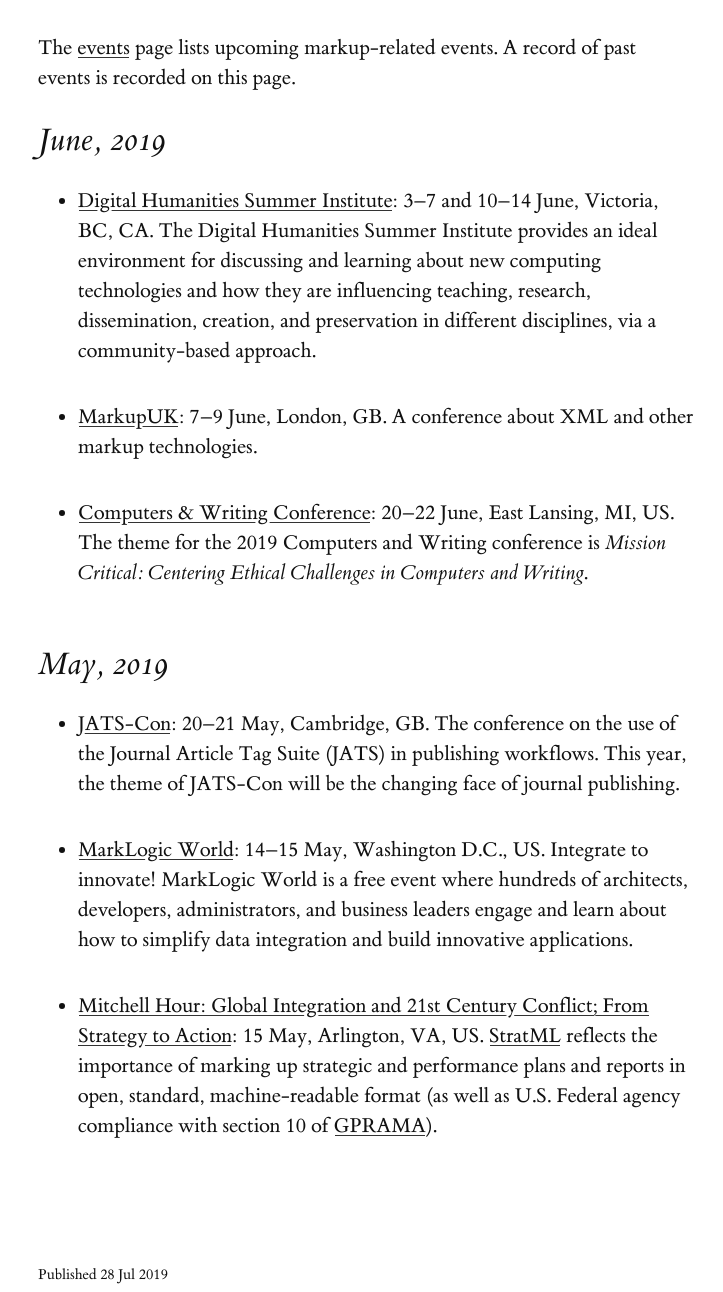
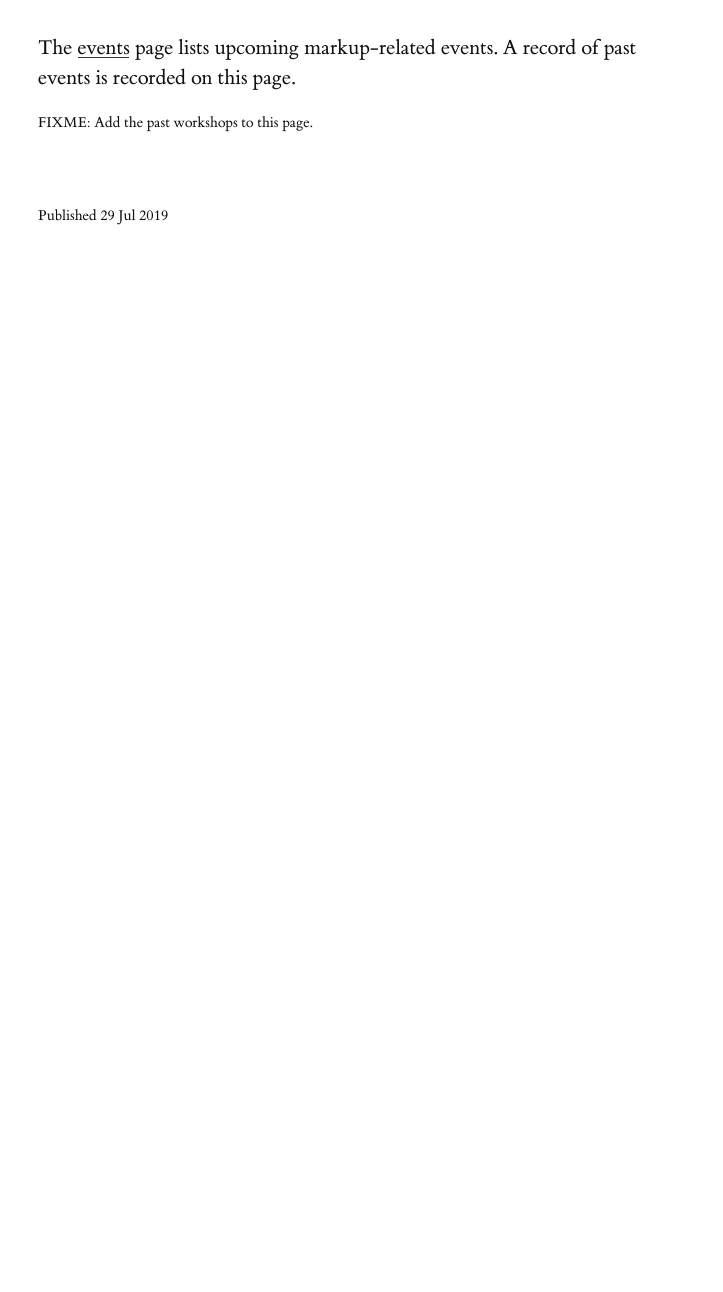
Before and after one commit to xproc/xproc.org, a plain HTML site: page resources/event-history.html in a window 1280 px wide. Shown: the part 121-1413 px from the top of the page, without its empty margins (122-845 px from the left). After the commit the page ends 800 px from the top, so only its background shows below. Drawn offline with nearby package versions, Linux system fonts and the light colour scheme; files whose address does not match are found by name; a web font is replaced by a local one.

Commit message:
Successful travis build 4

```diff
--- a/resources/event-history.html
+++ b/resources/event-history.html
@@ -32,84 +32,7 @@
 markup-related events. A record of past events is recorded on this page.
 </p>
 
-<div class="month" id="x2019-06">
-<h2>June, 2019</h2>
+<div>FIXME: Add the past workshops to this page.</div>
 
-<ul>
-<li typeof="DataFeedItem" property="dateCreated" content="2019-04-13">
-<p id="dhsi" typeof="Event">
-<span property="name"><a property="url" href="http://dhsi.org/">Digital Humanities Summer Institute</a></span>:
-<span property="startDate" content="2019-06-03">3</span>–<span property="endDate" content="2019-06-07">7</span>
-and
-<span property="startDate" content="2019-06-10">10</span>–<span property="endDate" content="2019-06-14">14</span> June,
-<span property="location">Victoria, BC, CA</span>.
-<span property="description">The Digital Humanities Summer Institute
-provides an ideal environment for discussing and learning about new
-computing technologies and how they are influencing teaching,
-research, dissemination, creation, and preservation in different
-disciplines, via a community-based approach.</span></p>
-</li>
-
-<li typeof="DataFeedItem" property="dateCreated" content="2019-04-13">
-<p id="markupuk" typeof="Event">
-<span property="name"><a property="url" href="https://markupuk.org/">MarkupUK</a></span>:
-<span property="startDate" content="2019-06-07">7</span>–<span property="endDate" content="2019-06-09">9</span> June,
-<span property="location">London, GB</span>.
-<span property="description">A conference about XML and other markup
-technologies.</span></p>
-</li>
-
-<li typeof="DataFeedItem" property="dateCreated" content="2019-04-16">
-<p id="candwcon" typeof="Event">
-<span property="name"><a property="url" href="https://candwcon.org/2019">Computers &amp; Writing Conference</a></span>:
-<span property="startDate" content="2019-06-20">20</span>–<span property="endDate" content="2019-06-22">22</span> June,
-<span property="location">East Lansing, MI, US</span>.
-<span property="description">The theme for the 2019 Computers and
-Writing conference is <em>Mission Critical: Centering Ethical
-Challenges in Computers and Writing</em>.</span></p>
-</li>
-</ul>
-</div>
-
-<div class="month" id="x2019-05">
-<h2>May, 2019</h2>
-
-<ul>
-<li typeof="DataFeedItem" property="dateCreated" content="2019-04-13">
-<p id="jats-con" typeof="Event">
-<span property="name"><a property="url" href="https://www.eventsforce.net/wgcconferencecentre/frontend/reg/thome.csp?pageID=5088&amp;eventID=17">JATS-Con</a></span>:
-<span property="startDate" content="2019-05-20">20</span>–<span property="endDate" content="2019-05-21">21</span> May,
-<span property="location">Cambridge, GB</span>.
-<span property="description">The conference on the use of the Journal Article Tag Suite (JATS) in
-publishing workflows. This year, the theme of JATS-Con will be the
-changing face of journal publishing.</span></p>
-</li>
-<li typeof="DataFeedItem" property="dateCreated" content="2019-04-27">
-<p id="mlw" typeof="Event">
-<span property="name"><a property="url" href="https://world.marklogic.com/event/527aaec8-1d55-42bf-b1b5-053aba5028ce/summary?5S%2CM3%2C527aaec8-1d55-42bf-b1b5-053aba5028ce=">MarkLogic World</a></span>:
-<span property="startDate" content="2019-05-14">14</span>–<span property="endDate" content="2019-05-15">15</span> May,
-<span property="location">Washington D.C., US</span>.
-<span property="description">Integrate to innovate! MarkLogic World is
-a free event where hundreds of architects, developers, administrators,
-and business leaders engage and learn about how to simplify data
-integration and build innovative applications.</span></p>
-</li>
-<li typeof="DataFeedItem" property="dateCreated" content="2019-04-20">
-<p id="mitchell-hour" typeof="Event">
-<span property="name">
-<a property="url" href="http://events.r20.constantcontact.com/register/event?llr=y4xgtakab&amp;oeidk=a07eg8udmd3ada2a6d9">Mitchell Hour:
-Global Integration and 21st Century Conflict; From Strategy to Action</a></span>:
-<span property="startDate" content="2019-05-15">15</span> May,
-<span property="location">Arlington, VA, US</span>.
-<span property="description"><a href="https://en.wikipedia.org/wiki/Strategy_Markup_Language">StratML</a>
-reflects the importance of marking up strategic and
-performance plans and reports in open, standard, machine-readable format
-(as well as U.S. Federal agency compliance with section 10 of
-<a href="https://obamawhitehouse.archives.gov/omb/performance/gprm-act">GPRAMA</a>).
-</span></p>
-</li>
-</ul>
-</div>
-
-</article><footer><div class="iblock">Published 28 Jul 2019</div></footer></main></body>
+</article><footer><div class="iblock">Published 29 Jul 2019</div></footer></main></body>
 </html>
```
Also changed, not shown: resources/events.html (+3 -2 lines).
